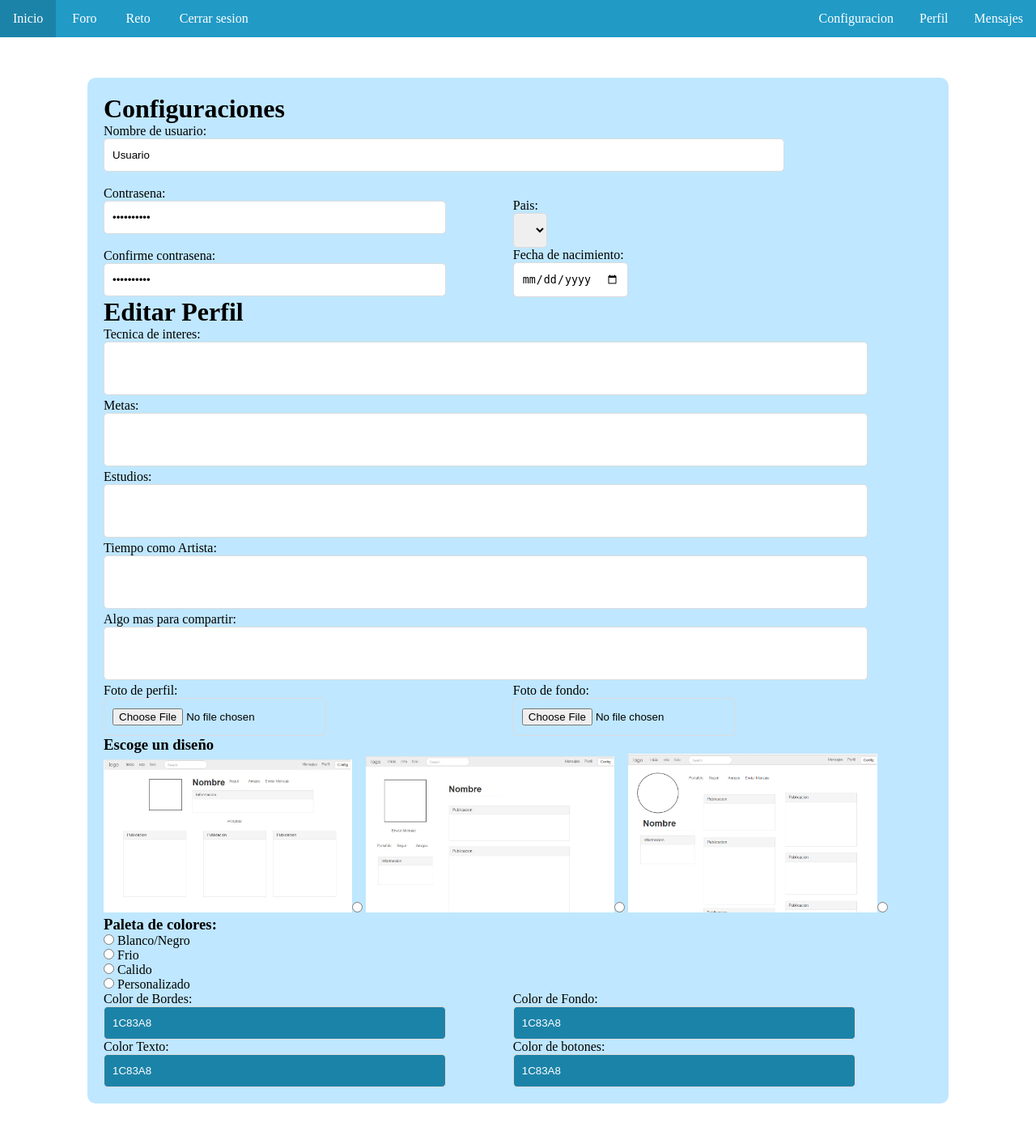
After one commit to Vanyafer/Proyecto, a PHP site: page /Configuracion.php in a window 1280 px wide. The commit adds this page. Shown: the whole page at 81% size. Run offline with PHP 8.4, Linux system fonts and the light colour scheme; the visitor is signed in with stand-in values (Sample User, id 1); lists and menus that the app fills with data are empty.

Commit message:
avance 2

```diff
--- a/BarraNavegacion.php
+++ b/BarraNavegacion.php
@@ -1,18 +1,35 @@
+<?php
+include("conexion.php");
+isset($_SESSION['Correo']);
+
+?>
 <!DOCTYPE html>
 <html>
 <head>
 	<title></title>
 	<link rel="stylesheet" type="text/css" href="css/BarraNavegacion.css">
+
 </head>
 <body>
 <nav class="Barra">
 	<a href="Inicio.php">Inicio</a>
 	<a href="Foro.php">Foro</a>
-	<a href="Reto.php">Reto</a>
-
+	<a id="reto" href="Reto.php">Reto</a>
+	<a href="Cerrarsesion.php">Cerrar sesion</a>
 
 	<a href="Mensajes.php" class="derecha">Mensajes</a>
-	<a href="Perfil1.php" class="derecha">Perfil</a>
+	<a href="Perfiles.php" class="derecha">Perfil</a>
+	<a href="Configuracion.php" class="derecha">Configuracion</a>
 </nav>
 </body>
 </html>
+	<?php
+			if($_SESSION['tipo_usuario']==1){
+				echo "<script Language='JavaScript'>
+				document.getElementById('reto').style.visibility='visible';
+				</script>";
+			}
+			if($_SESSION['tipo_usuario']==2){
+				echo "<script Language='JavaScript'>document.getElementById('reto').style.display='none';</script>";
+			}
+	?>
--- /dev/null
+++ b/Cerrarsesion.php
@@ -0,0 +1,6 @@
+<?php
+session_start();
+session_unset();
+session_destroy();
+header("Location: Index.php");
+?>
--- a/Conexion.php
+++ b/Conexion.php
@@ -2,9 +2,9 @@
 		$servidor="localhost";
 		$usuario="root";
 		$contra="";
-		$BD="testt";
+		$BD="Proyecto";
 	$conexion=@mysqli_connect($sevirdor,$usuario,$contra);
-	if(!$connect){
+	if(!$conexion){
 		die('<strong>Error en la conexion</strong>'.mysqli_error());
 	}
 	mysqli_select_db($conexion, $BD)or die(mysqli_error($conexion));
--- /dev/null
+++ b/Configuracion.php
@@ -0,0 +1,130 @@
+<?php
+include("conexion.php");
+session_start();
+if(!isset($_SESSION['Correo']))header("Location: index.php");
+?>
+<!DOCTYPE html>
+<html>
+<head>
+	<title>Configuraciones</title>
+	<link rel="stylesheet" type="text/css" href="css/Configuracion.css">
+	<script src="jscolor/jscolor.js"></script>
+	<script src="js/jquery.min.js"></script>
+	<meta name="viewport" content="width=device-width, initial-scale=1">
+</head>
+<body>
+
+<?php include "BarraNavegacion.php"; ?>
+<div class="Configuracion">
+	<div class="General">
+							<h1>Configuraciones</h1>
+							<p>Nombre de usuario:</p>
+								<input type="text" id="Usuario" value="Usuario" onBlur="if(this.value=='')this.value='Usuario'" onFocus="if(this.value=='Usuario')this.value='' ">
+								<br>
+							<div class="Columna">
+
+			                	<br>
+			                	<p>Contrasena:</p>
+			                	<input type="password" id="Contrasena" value="Contrasena" onBlur="if(this.value=='')this.value='Contrasena'" onFocus="if(this.value=='Contrasena')this.value='' ">
+			                	<p id="Contra"></p>
+			                	<br>
+			                	<p>Confirme contrasena:</p>
+				                <input type="password" id="Contrasena1" value="Contrasena" onBlur="if(this.value=='')this.value='Contrasena'" onFocus="if(this.value=='Contrasena')this.value='' ">
+				                <p id="Con"></p>
+							</div>
+							<div class="Columna">
+								<p>Pais:</p>
+								<select name="Pais">
+			       				</select>
+								<br>
+								<p>Fecha de nacimiento:</p>
+								<input type="date" name="Edad" value="Edad">
+								<br>
+							</div>
+			                <br>
+
+	</div>
+	<div class="Artista" id="Artista">
+
+							<h1>Editar Perfil</h1>
+							<div>
+								Tecnica de interes:<br>
+								<textarea name="Tecnica"></textarea>
+							</div>
+							<div>
+								Metas:<br>
+								<textarea name="Metas"></textarea>
+							</div>
+							<div>
+								Estudios:<br>
+								<textarea name="Estudios"></textarea>
+							</div>
+							<div>
+								Tiempo como Artista:<br>
+								<textarea name="Exper"></textarea>
+							</div>
+							<div>
+								Algo mas para compartir:<br>
+								<textarea name="Otro"></textarea>
+							</div>
+							<div class="Columna">
+								<p>Foto de perfil:</p>
+								<input type="file" name="perfil">
+							</div>
+							<div class="Columna">
+								<p>Foto de fondo:</p>
+								<input type="file" name="perfil">
+							</div>
+							<h3>Escoge un diseño</h3>
+							<img src="imagenes/Perfil1.jpg"><input type="radio" name="Diseno">
+							<img src="imagenes/Perfil2.jpg"><input type="radio" name="Diseno">
+							<img src="imagenes/Perfil3.jpg"><input type="radio" name="Diseno">
+							<h3>Paleta de colores:</h3>
+							<div><input type="radio" name="TipoP"> Blanco/Negro <br>
+							<input type="radio" name="TipoP"> Frio <br>
+							<input type="radio" name="TipoP"> Calido <br>
+							<input type="radio" name="TipoP"> Personalizado </div>
+							<div class="Columna">
+									<p>Color de Bordes:</p>
+									 <input class="jscolor" value="1c83a8">
+									<p>Color Texto:</p>
+									 <input class="jscolor" value="1c83a8">
+								</div>
+								<div class="Columna">
+									<p>Color de Fondo:</p>
+									<input class="jscolor" value="1c83a8">
+									<p>Color de botones:</p>
+									<input class="jscolor" value="1c83a8">
+								</div>
+	</div>
+	<div class="Fan" id="Fan">
+						<p>Informacion de contacto</p>
+						<textarea name="DatosFan">
+
+						</textarea>
+						<p>Perfil:</p>
+						<textarea name="PerfilFan">
+
+						</textarea>
+						<p>Foto de perfil:</p>
+						<input type="file" name="perfil">
+						<br>
+
+	</div>
+</body>
+</html>
+	<?php
+			if($_SESSION['tipo_usuario']==1){
+				echo "<script Language='JavaScript'>
+				document.getElementById('Artista').style.display='block';
+				document.getElementById('Fan').style.display = 'none';
+				</script>";
+
+			}
+			if($_SESSION['tipo_usuario']==2){
+				echo "<script Language='JavaScript'>
+				document.getElementById('Artista').style.display = 'none';
+				document.getElementById('Fan').style.display = 'block';
+				</script>";
+			}
+	?>
--- a/Perfil1.php
+++ b/Perfil1.php
@@ -1,4 +1,8 @@
-
+<?php
+include("conexion.php");
+session_start();
+if(!isset($_SESSION['Correo']))header("Location: index.php");
+?>
 <!DOCTYPE html>
 <html>
 <head>
--- a/Registro.php
+++ b/Registro.php
@@ -83,7 +83,6 @@
 							<br>
 							<p> <input type="checkbox" name="Terminos"> Acepto <a href="">Terminos y condiciones </a></p>
 							<p id="Terminos"></p>
-							<input type="submit" value="Aceptar" onclick="Aceptar();">
 			<br>
 					</div>
 				</div>
--- a/Reto.php
+++ b/Reto.php
@@ -1,3 +1,8 @@
+<?php
+include("conexion.php");
+session_start();
+if(!isset($_SESSION['Correo']))header("Location: index.php");
+?>
 <!DOCTYPE html>
 <html>
 <head>
--- /dev/null
+++ b/css/Configuracion.css
@@ -0,0 +1,55 @@
+*{
+	padding: 0;
+	margin: 0;
+}
+.Configuracion{
+	margin: 50px auto;
+    width: 80%;
+    background-color: #bfe7ff;
+    border-radius: 10px 10px 10px 10px;
+    padding: 20px;
+}
+.Generales{
+	padding: 50px;
+}
+.Columna{
+	display: inline-block;
+	position: relative;
+	width: 49%;
+}
+input, select{
+
+    border-radius: 5px;
+
+    border: 1px solid #dcdcdc;
+    padding: 12px 10px;
+}
+input[type="password"],input[type="text"]
+{
+    width: 80%;
+}
+textarea{
+    border: 1px solid #dcdcdc;
+    padding: 12px 10px;
+    border-radius: 5px;
+
+    width: 90%;
+    height: 40px;
+    resize: none;
+}
+input[type="submit"] {
+    background: #219ac6;
+    border-radius: 3px;
+    color: #fff;
+    float: right;
+    font-weight: bold;
+    margin-top: 20px;
+    margin-bottom: 20px;
+    padding: 12px 20px;
+}
+img{
+    width: 30%;
+}
+.jscolor{
+    width: 80%;
+}
--- a/css/Inicio.css
+++ b/css/Inicio.css
@@ -25,6 +25,7 @@ a{
 	text-align: center;
 	display: block;
 	border-radius: 5px;
+	position: relative;
 	}
 .Publicar a{
 	color: #219ac6;
```
Also changed, not shown: Foro.php (+16 -1 lines), Inicio.php (+17 -1 lines), Mensajes.php (+6 -2 lines), PerfilInvitado.php (added, +43 -0 lines), Perfiles.php (added, +11 -0 lines), css/PerfilInvitado.css (added, +69 -0 lines), index.php (+22 -6 lines).
